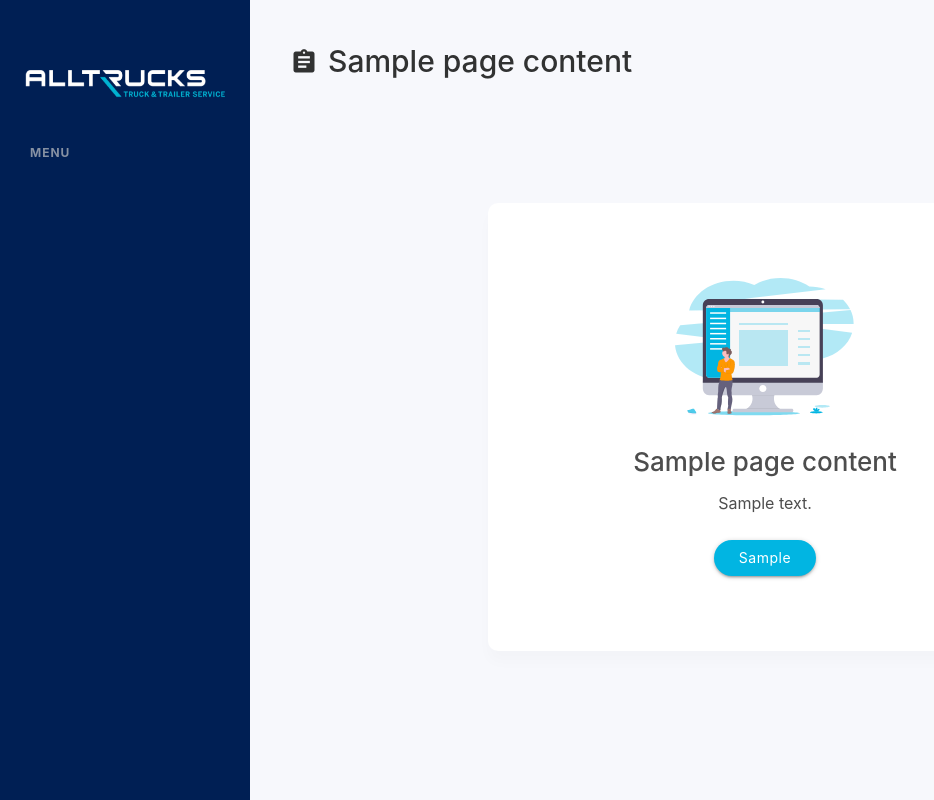
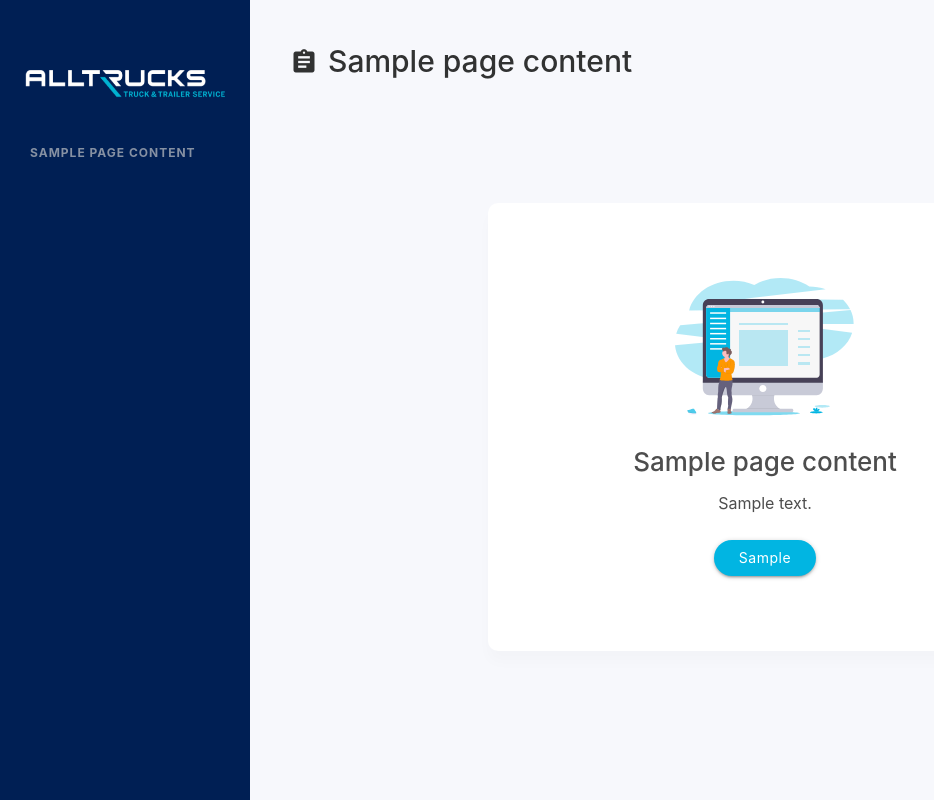
Before and after one commit to timotheehatton/alltrucks_evaluation, a Django app: template templates/technician/quiz/index.html in a window 1280 px wide. Shown: the whole page, without its empty margins (0-934 px from the left). Run offline with Django 5.2, Linux system fonts and the light colour scheme; a user stored in the database is signed in; tables that the repository leaves empty hold one stand-in row (values such as "Sample post"); the template is opened without the code that fills it: most values are stand-ins (such as "Sample title", 1, 10 or a date in 2020).

Commit message:
strapi content

```diff
--- a/templates/common/base_account.html
+++ b/templates/common/base_account.html
@@ -99,7 +99,7 @@
                     {% csrf_token %}
                     {% for field in language_form %}
                         <div class="input-field">
-                            <label for="{{field.id_for_label}}" class="active">{{field.label}}</label>
+                            <label for="{{field.id_for_label}}" class="active">{{page_content.settings_label_language}}</label>
                             {{field}}
                             {% if field.errors %}
                                 <span class="helper-text" data-error="wrong" data-success="right">{{field.errors}}</span>
--- a/templates/layout.html
+++ b/templates/layout.html
@@ -21,17 +21,17 @@
                 <img src="{% static 'img/logo.png' %}">
             </div>
             <ul class="menu">
-                <li class="header">Menu</li>
+                <li class="header">{{ page_content.label_menu }}</li>
                 {% if request.user.user_type == 'technician' %}
-                <li><a class="{% if request.resolver_match.url_name == "stats" %}active{% endif %}" href="{% url 'technician:stats' %}"><i class="material-icons">bar_chart</i> My stats</a></li>
-                <li><a class="{% if request.resolver_match.url_name == "quiz" %}active{% endif %}" href="{% url 'technician:quiz' %}"><i class="material-icons">assignment</i> Quiz</a></li>
-                <li class="header spaced-row-top-big">Settings</li>
-                <li><a class="{% if request.resolver_match.url_name == "account" %}active{% endif %}" href="{% url 'technician:account' %}"><i class="material-icons">manage_accounts</i> Account</a></li>
+                <li><a class="{% if request.resolver_match.url_name == "stats" %}active{% endif %}" href="{% url 'technician:stats' %}"><i class="material-icons">bar_chart</i> {{ page_content.technician_stats }}</a></li>
+                <li><a class="{% if request.resolver_match.url_name == "quiz" %}active{% endif %}" href="{% url 'technician:quiz' %}"><i class="material-icons">assignment</i> {{ page_content.technician_evaluation }}</a></li>
+                <li class="header spaced-row-top-big">{{ page_content.label_settings }}</li>
+                <li><a class="{% if request.resolver_match.url_name == "account" %}active{% endif %}" href="{% url 'technician:account' %}"><i class="material-icons">manage_accounts</i> {{ page_content.technician_account }}</a></li>
                 {% elif request.user.user_type == 'workshop' %}
-                <li><a class="{% if request.resolver_match.url_name == "stats" %}active{% endif %}" href="{% url 'workshop:stats' %}"><i class="material-icons">bar_chart</i> Workshop stats</a></li>
-                <li><a class="{% if request.resolver_match.url_name == "technicians" or request.resolver_match.url_name == "details" %}active{% endif %}" href="{% url 'workshop:technicians' %}"><i class="material-icons">group</i> Technicians</a></li>
-                <li class="header spaced-row-top-big">Settings</li>
-                <li><a class="{% if request.resolver_match.url_name == "account" %}active{% endif %}" href="{% url 'workshop:account' %}"><i class="material-icons">manage_accounts</i> My Account</a></li>
+                <li><a class="{% if request.resolver_match.url_name == "stats" %}active{% endif %}" href="{% url 'workshop:stats' %}"><i class="material-icons">bar_chart</i> {{ page_content.workshop_stats }}</a></li>
+                <li><a class="{% if request.resolver_match.url_name == "technicians" or request.resolver_match.url_name == "details" %}active{% endif %}" href="{% url 'workshop:technicians' %}"><i class="material-icons">group</i> {{ page_content.workshop_technicians }}</a></li>
+                <li class="header spaced-row-top-big">{{ page_content.label_settings }}</li>
+                <li><a class="{% if request.resolver_match.url_name == "account" %}active{% endif %}" href="{% url 'workshop:account' %}"><i class="material-icons">manage_accounts</i> {{ page_content.workshop_account }}</a></li>
                 {% endif %}
             </ul>
         </div>
--- a/templates/technician/quiz/index.html
+++ b/templates/technician/quiz/index.html
@@ -61,22 +61,22 @@
     <div class="success-message popinInfo" style="display: none;">
         <div class="popinInfo-content">
             <img src="{% static 'img/illu-success.svg' %}">
-            <h5 class="popinInfo-title">Your evaluation is completed</h5>
-            <p class="popinInfo-message">You can see your training recommendation and download your evaluation diploma.</p>
+            <h5 class="popinInfo-title">{{page_content.popin_success_title}}</h5>
+            <p class="popinInfo-message">{{page_content.popin_success_content}}</p>
             <div>
-                <a href="{% url 'technician:stats' %}" class="btn blue">See my training recommendation</a>
-                <a href="{% url 'technician:download_pdf' %}" class="btn white">Download diploma</a>
+                <a href="{% url 'technician:stats' %}" class="btn blue">{{page_content.popin_success_button_1}}</a>
+                <a href="{% url 'technician:download_pdf' %}" class="btn white">{{page_content.popin_success_button_2}}</a>
             </div>
         </div>
     </div>
     <div class="timeout-message popinInfo" style="display: none;">
         <div class="popinInfo-content">
             <img src="{% static 'img/illu-error.svg' %}">
-            <h5 class="popinInfo-title">The time to complete your evaluation is over</h5>
-            <p class="popinInfo-message">Question already filled have been comptabilisé. You can check your result and download your evaluation diploma.</p>
+            <h5 class="popinInfo-title">{{page_content.popin_timeout_title}}</h5>
+            <p class="popinInfo-message">{{page_content.popin_timeout_content}}</p>
             <div>
-                <a href="{% url 'technician:stats' %}" class="btn blue">See my training recommendation</a>
-                <a href="{% url 'technician:quiz' %}" class="btn white">Retry the test</a>
+                <a href="{% url 'technician:stats' %}" class="btn blue">{{page_content.popin_timeout_button_1}}</a>
+                <a href="{% url 'technician:quiz' %}" class="btn white">{{page_content.popin_timeout_button_2}}</a>
             </div>
         </div>
     </div>
@@ -127,7 +127,7 @@
 
         const question = questions[index];
         quizProgress.innerText = `${index + 1}/${questions.length}`;
-        quizCategory.innerText = question.category;
+        quizCategory.innerText = question.category_displayed;
         quizQuestion.innerText = question.question;
         if (question.image) {
             quizImage.src = question.image;
```
Also changed, not shown: common/content/strapi.py (+11 -4 lines), technician/views/account.py (+5 -2 lines), technician/views/quiz.py (+12 -3 lines), technician/views/stats.py (+3 -5 lines).
